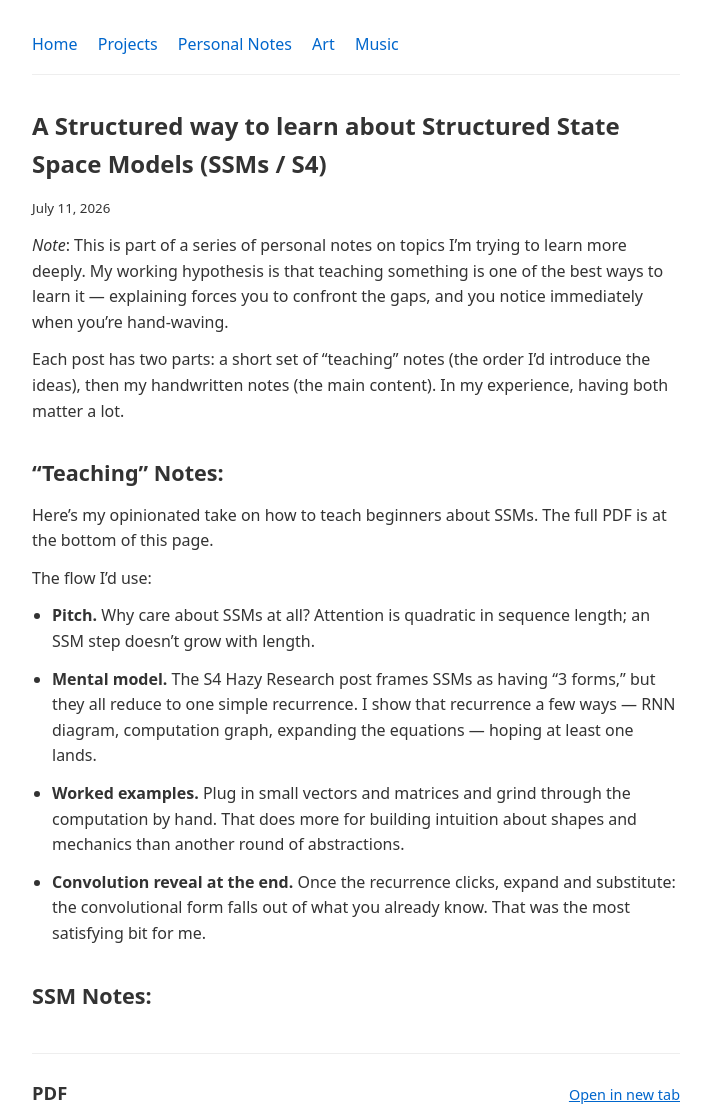
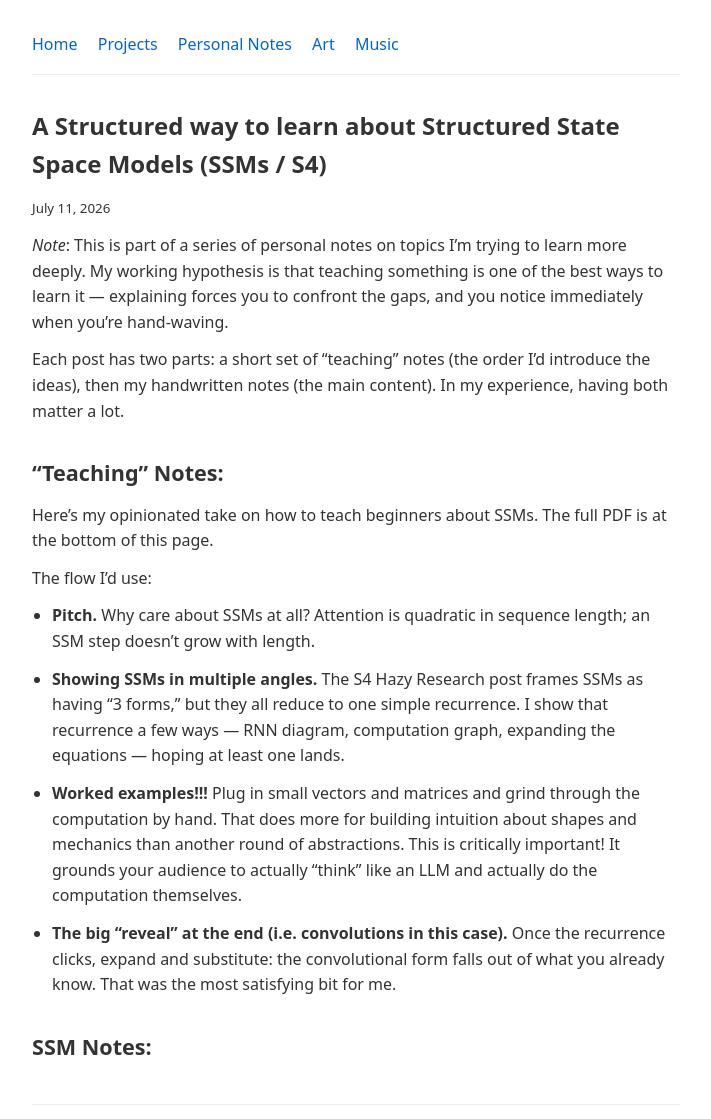
Before and after one commit to Willy-Chan/willy-chan.github.io, a Jekyll site: the page built from _posts/2026-07-11-ssms.md, in a window 1280 px wide. Shown: the top 1119 px of the page, without its empty margins (284-995 px from the left). Built offline with Jekyll 4.4.1, drawn with Linux system fonts in a browser that asks for light colours.

```diff
--- a/_posts/2026-07-11-ssms.md
+++ b/_posts/2026-07-11-ssms.md
@@ -16,10 +16,10 @@
 
 - **Pitch.** Why care about SSMs at all? Attention is quadratic in sequence length; an SSM step doesn't grow with length.
 
-- **Mental model.** The S4 Hazy Research post frames SSMs as having "3 forms," but they all reduce to one simple recurrence. I show that recurrence a few ways — RNN diagram, computation graph, expanding the equations — hoping at least one lands.
+- **Showing SSMs in multiple angles.** The S4 Hazy Research post frames SSMs as having "3 forms," but they all reduce to one simple recurrence. I show that recurrence a few ways — RNN diagram, computation graph, expanding the equations — hoping at least one lands.
 
-- **Worked examples.** Plug in small vectors and matrices and grind through the computation by hand. That does more for building intuition about shapes and mechanics than another round of abstractions.
+- **Worked examples!!!** Plug in small vectors and matrices and grind through the computation by hand. That does more for building intuition about shapes and mechanics than another round of abstractions. This is critically important! It grounds your audience to actually "think" like an LLM and actually do the computation themselves.
 
-- **Convolution reveal at the end.** Once the recurrence clicks, expand and substitute: the convolutional form falls out of what you already know. That was the most satisfying bit for me.
+- **The big "reveal" at the end (i.e. convolutions in this case).** Once the recurrence clicks, expand and substitute: the convolutional form falls out of what you already know. That was the most satisfying bit for me.
 
 ## SSM Notes:
```
Also changed, not shown: _posts/2026-07-15-attn.md (added, +29 -0 lines), 1 other file.
